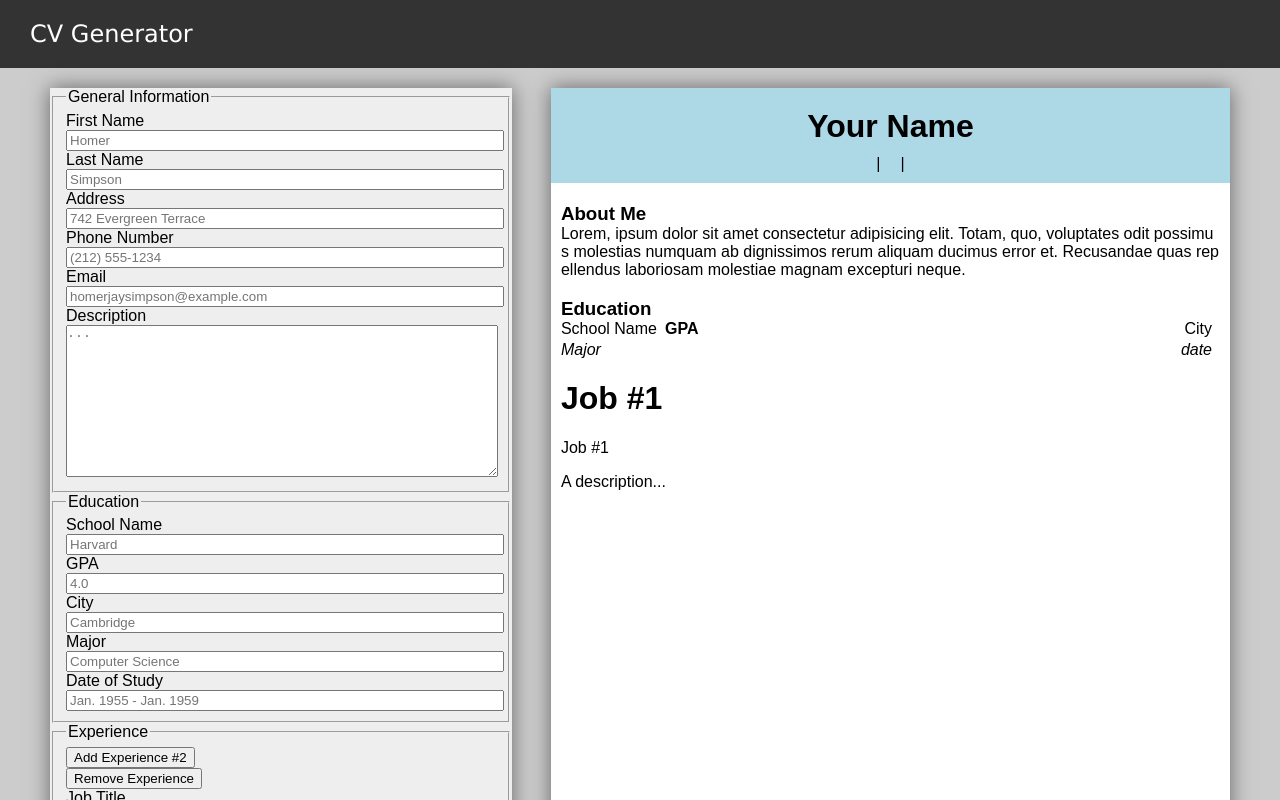
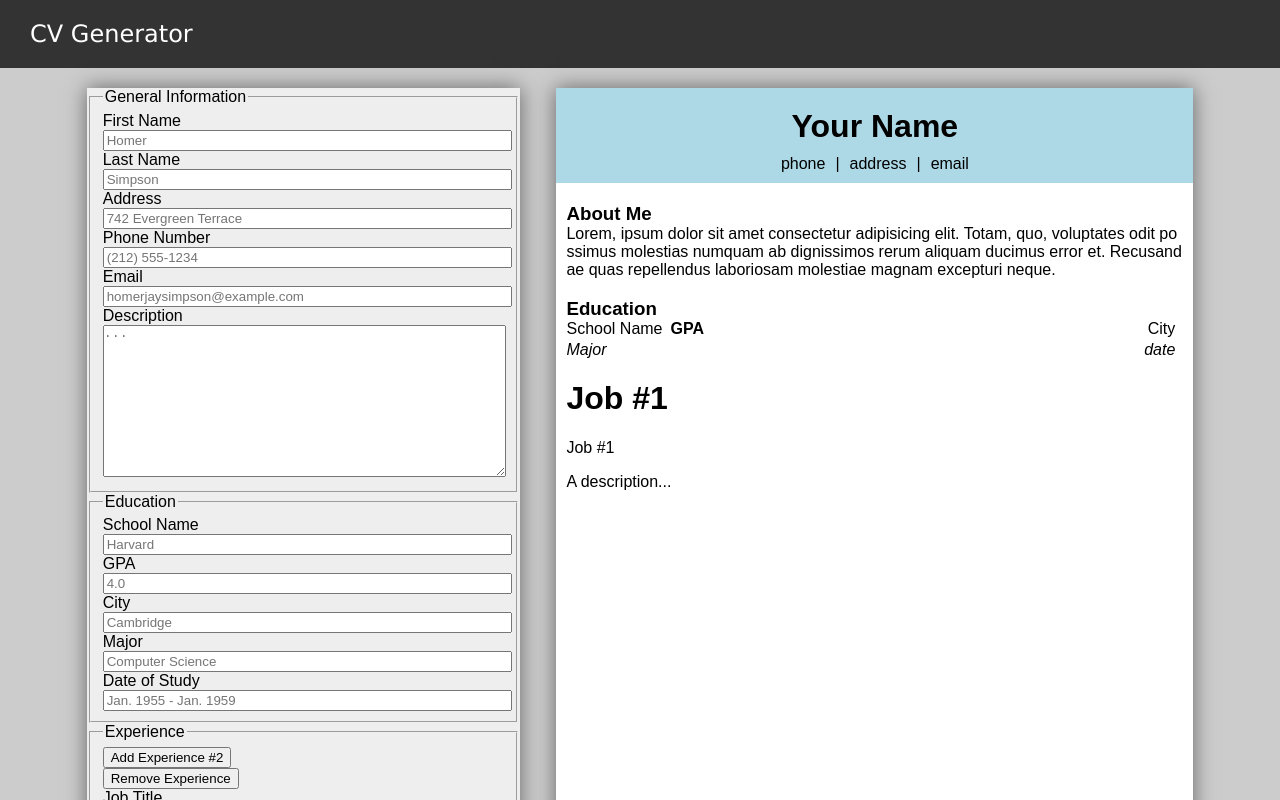
Before and after one commit to joshkat/CV-Generator, a React (Vite) app: page / in a window 1280 px wide. Built offline with nearby package versions, Linux system fonts and the light colour scheme.

Commit message:
added default vals and dividers

```diff
--- a/src/components/MainSection.jsx
+++ b/src/components/MainSection.jsx
@@ -15,9 +15,9 @@ export default function MainSection() {
   const [generalInfo, setGeneralInfo] = useState({
     firstName: "Your Name",
     lastName: "",
-    address: "",
-    phoneNumber: "",
-    email: "",
+    address: "address",
+    phoneNumber: "phone",
+    email: "email",
     infoDescription: "",
   });
 
@@ -33,11 +33,12 @@ export default function MainSection() {
   //experience state
   const [expNumber, setExpNum] = useState(2);
   const [expArray, setExpArr] = useState([
-    { number: 1, title: "", location: "", description: "" },
+    { number: 1, title: "", location: "", description: "", year: "" },
   ]);
 
   return (
     <>
+      <div className="divider"></div>
       <form className="inputForm">
         <fieldset>
           <legend>General Information</legend>
@@ -66,6 +67,7 @@ export default function MainSection() {
           <ExperiencePreview experienceArray={expArray} />
         </div>
       </div>
+      <div className="divider"></div>
     </>
   );
 }
```
